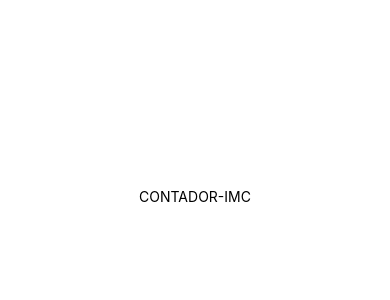
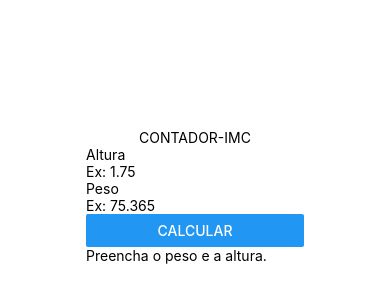
Before and after one commit to wesleydematos/rn-course, a React Native app: screen / in a window 390 px wide. Shown: the part 226-526 px from the top of the page. Built offline with nearby package versions, Linux system fonts and the light colour scheme.

Commit message:
feat: create form

```diff
--- a/App.js
+++ b/App.js
@@ -1,10 +1,12 @@
 import { StyleSheet, View } from "react-native";
 import Title from "./src/components/Title";
+import Main from "./src/components/Main";
 
 export default function App() {
   return (
     <View style={styles.container}>
       <Title />
+      <Main />
     </View>
   );
 }
--- /dev/null
+++ b/src/components/Form/ResultImc/index.js
@@ -0,0 +1,10 @@
+import { Text, View } from "react-native";
+
+export default function ResultImc(props) {
+  return (
+    <View>
+      <Text>{props.message}</Text>
+      <Text>{props.result}</Text>
+    </View>
+  );
+}
--- /dev/null
+++ b/src/components/Form/index.js
@@ -0,0 +1,52 @@
+import { useState } from "react";
+import { Button, Text, TextInput, View } from "react-native";
+import ResultImc from "./ResultImc";
+
+export default function Form() {
+  const [height, setHeight] = useState(null);
+  const [weight, setWeight] = useState(null);
+  const [imc, setImc] = useState(null);
+  const [messageImc, setMessageImc] = useState("Preencha o peso e a altura.");
+  const [textButton, setTextButton] = useState("Calcular");
+
+  function imcCalculator() {
+    return setImc((weight / (height * height)).toFixed(2));
+  }
+
+  function validationImc() {
+    if (weight != null && height != null) {
+      imcCalculator();
+      setHeight(null);
+      setWeight(null);
+      setMessageImc(`Seu imc é igual:`);
+      setTextButton("Calcular novamente");
+      return;
+    }
+    setImc(null);
+    setTextButton("Calcular");
+    setMessageImc("Preencha o peso e altura.");
+  }
+
+  return (
+    <View>
+      <View>
+        <Text>Altura</Text>
+        <TextInput
+          onChangeText={(value) => setHeight(value.replace(",", "."))}
+          value={height}
+          placeholder="Ex: 1.75"
+          keyboardType="numeric"
+        />
+        <Text>Peso</Text>
+        <TextInput
+          onChangeText={(value) => setWeight(value.replace(",", "."))}
+          value={weight}
+          placeholder="Ex: 75.365"
+          keyboardType="numeric"
+        />
+        <Button onPress={() => validationImc()} title={textButton} />
+      </View>
+      <ResultImc message={messageImc} result={imc} />
+    </View>
+  );
+}
--- /dev/null
+++ b/src/components/Main/index.js
@@ -0,0 +1,10 @@
+import { View } from "react-native";
+import Form from "../Form";
+
+export default function Main() {
+  return (
+    <View>
+      <Form />
+    </View>
+  );
+}
```
